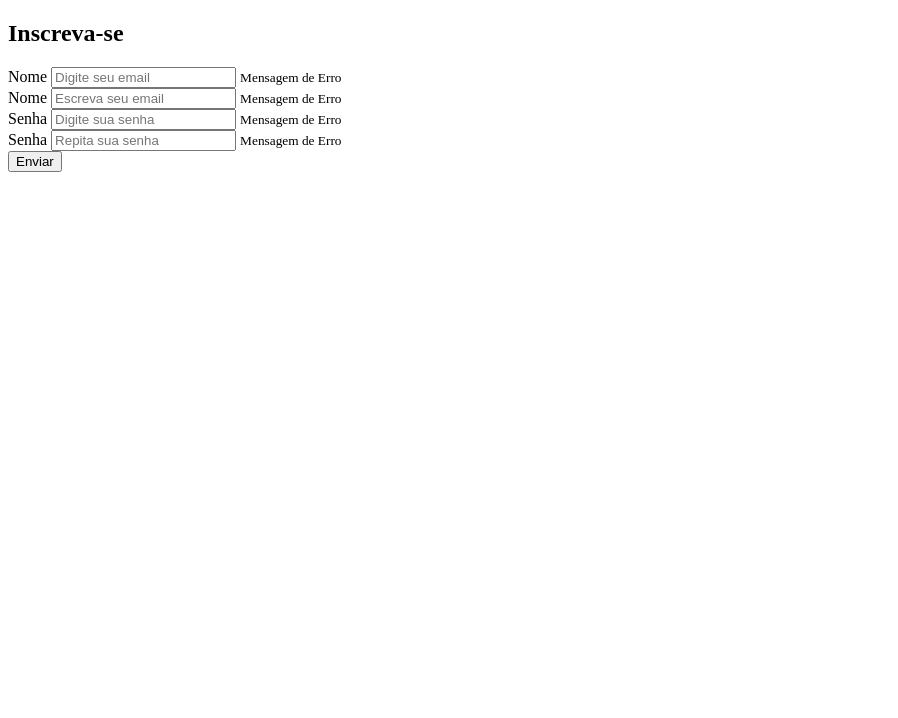
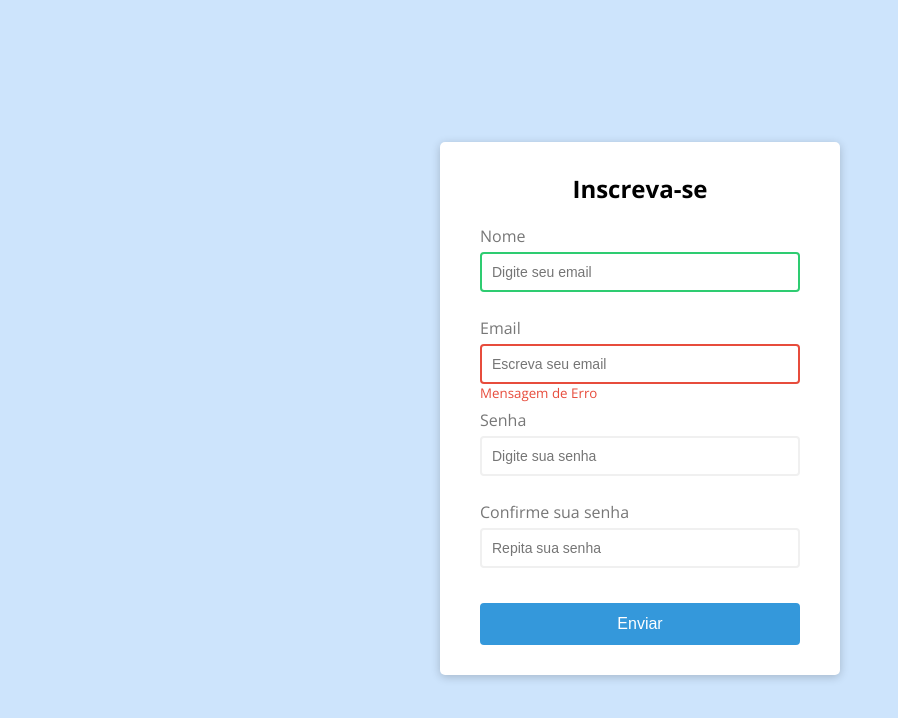
Before and after one commit to RobsonVinicius/form-validator, a plain HTML site: page index.html in a window 1280 px wide. Shown: the whole page, without its empty margins (0-898 px from the left). Drawn offline with nearby package versions, Linux system fonts and the light colour scheme.

Commit message:
CSS Form

```diff
--- a/index.html
+++ b/index.html
@@ -4,6 +4,8 @@
   <meta charset="UTF-8">
   <meta http-equiv="X-UA-Compatible" content="IE=edge">
   <meta name="viewport" content="width=device-width, initial-scale=1.0">
+  <link rel="preconnect" href="https://fonts.gstatic.com">
+  <link href="https://fonts.googleapis.com/css2?family=Open+Sans:ital,wght@0,400;0,600;0,700;1,600&display=swap" rel="stylesheet">
   <link rel="stylesheet" href="style.css">
   <title>Form Validator</title>
 </head>
@@ -11,13 +13,13 @@
   <div class="container">
     <form action="" id="form" class="form">
       <h2>Inscreva-se</h2>
-      <div class="form-control">
+      <div class="form-control success">
         <label for="username">Nome</label>
         <input type="text" id="username" placeholder="Digite seu email">
         <small>Mensagem de Erro</small>
       </div>
-      <div class="form-control">
-        <label for="email">Nome</label>
+      <div class="form-control error">
+        <label for="email">Email</label>
         <input type="text" id="email" placeholder="Escreva seu email">
         <small>Mensagem de Erro</small>
       </div>
@@ -27,7 +29,7 @@
         <small>Mensagem de Erro</small>
       </div>
       <div class="form-control">
-        <label for="password2">Senha</label>
+        <label for="password2">Confirme sua senha</label>
         <input type="text" id="password2" placeholder="Repita sua senha">
         <small>Mensagem de Erro</small>
       </div>
--- a/style.css
+++ b/style.css
@@ -0,0 +1,98 @@
+* {
+  box-sizing: border-box;
+}
+
+:root {
+  --body-color: #cde4fc;
+  --light: #fff;
+  --shadow: rgba(0, 0, 0, 0.2);
+  --label-color-text: #777;
+  --border-color: #f0f0f0;
+  --success: #2ecc71;
+  --error: #e74c3c;
+  --btn-color: #3498db;
+}
+
+body {
+  background-color: var(--body-color);
+  font-family: 'Open Sans', sans-serif;
+  display: flex;
+  align-items: center;
+  justify-content: center;
+  min-height: 100vh;
+}
+
+.container {
+  background-color: var(--light);
+  border-radius: 5px;
+  box-shadow: 0 2px 10px var(--shadow);
+  width: 400px;
+}
+
+h2 {
+  text-align: center;
+  margin: 0 0 20px;
+}
+
+.form {
+  padding: 30px 40px;
+}
+
+.form-control {
+  margin-bottom: 10px;
+  padding-bottom: 15px;
+  position: relative;
+}
+
+.form-control label {
+  display: block;
+  margin-bottom: 5px;
+  color: var(--label-color-text);
+}
+
+.form-control input {
+  border: 2px solid var(--border-color);
+  border-radius: 4px;
+  display: block;
+  width: 100%;
+  padding: 10px;
+  font-size: 14px;
+}
+
+.form-control input:focus {
+  outline: 0;
+  border-color: var(--label-color-text);
+}
+
+.form-control.success input {
+  border-color: var(--success);
+}
+
+.form-control.error input {
+  border-color: var(--error);
+}
+
+.form-control small {
+  color: var(--error);
+  position: absolute;
+  bottom: 2;
+  left: 0;
+  visibility: hidden;
+}
+
+.form-control.error small {
+  visibility: visible;
+}
+
+.form button {
+  cursor: pointer;
+  background-color: var(--btn-color);
+  border: 2px solid var(--btn-color);
+  border-radius: 4px;
+  color: var(--light);
+  display: block;
+  font-size: 16px;
+  padding: 10px;
+  margin-top: 20px;
+  width: 100%;
+}
```
Also changed, not shown: 1 other file.
